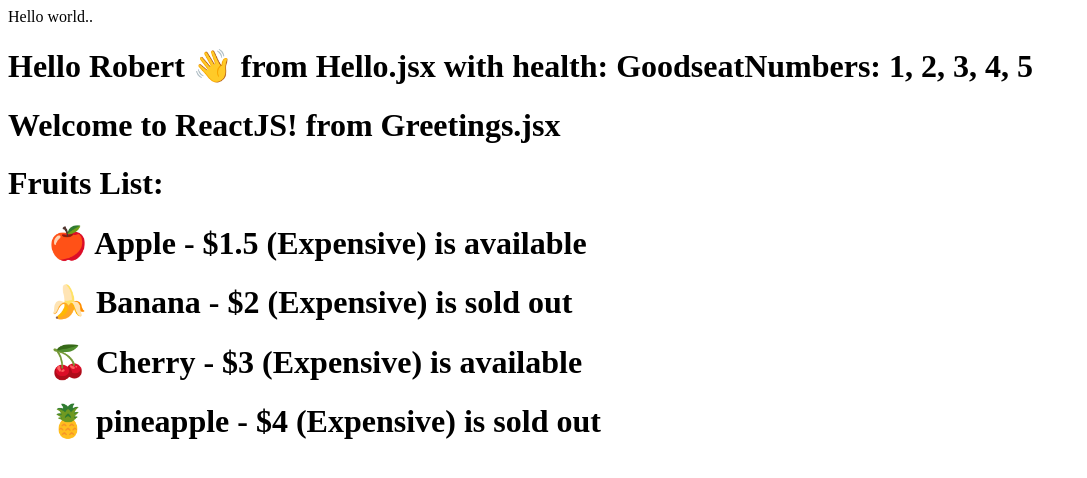
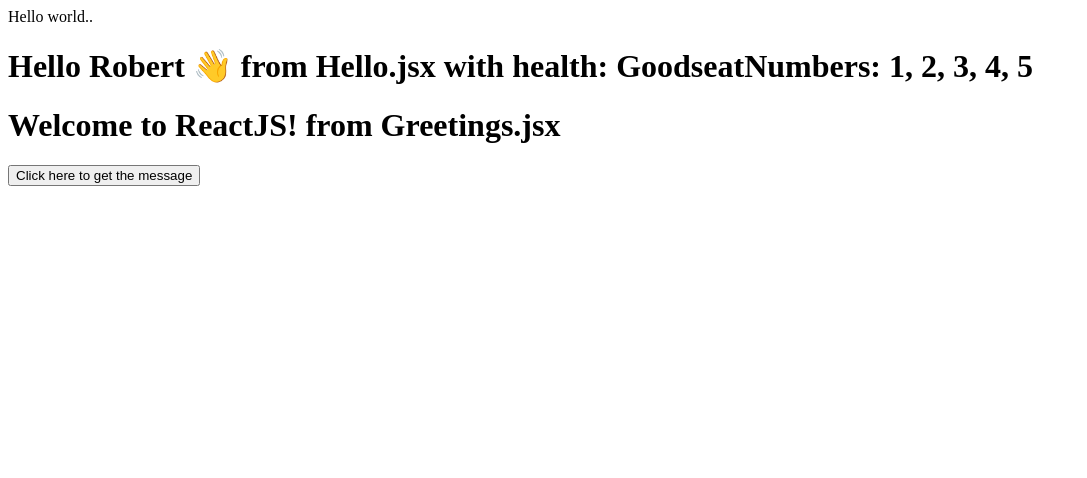
Before and after one commit to maheswar189/reactJsLearning, a React app: page / in a window 1280 px wide. Shown: the top 478 px of the page, without its empty margins (0-1087 px from the left). Built offline with nearby package versions, Linux system fonts and the light colour scheme; the HTML template or start-up script is replaced by a standard one.

Commit message:
ReactJS Tutorial 21 : Event Handling In React

```diff
--- a/src/App.jsx
+++ b/src/App.jsx
@@ -5,6 +5,8 @@
 import ConditionalComponent from "./components/ConditionalComponent.jsx";
 import ConditionalElementComponent from "./components/ConditionalElementComponent.jsx";
 import ConditionalComponentTernaryOperator from "./components/ConditionalComponentTernaryOperator.jsx";
+
+import Message from "./components/Message.jsx";
 function App() {
   const person = {
     name: "Robert",
@@ -20,10 +22,11 @@
       Hello world..
       <Hello person={person} />
       <Greetings />
-      <Fruits />
+      {/** <Fruits />*/}
       {/**<ConditionalComponent />
       <ConditionalElementComponent />
       <ConditionalComponentTernaryOperator />*/}
+      <Message />
     </div>
   );
 }
--- /dev/null
+++ b/src/components/Message.jsx
@@ -0,0 +1,7 @@
+export default function Message() {
+  function handleClick() {
+    console.log("Button clicked! This is the message from Message.jsx");
+  }
+
+  return <button onClick={handleClick}>Click here to get the message</button>;
+}
```
